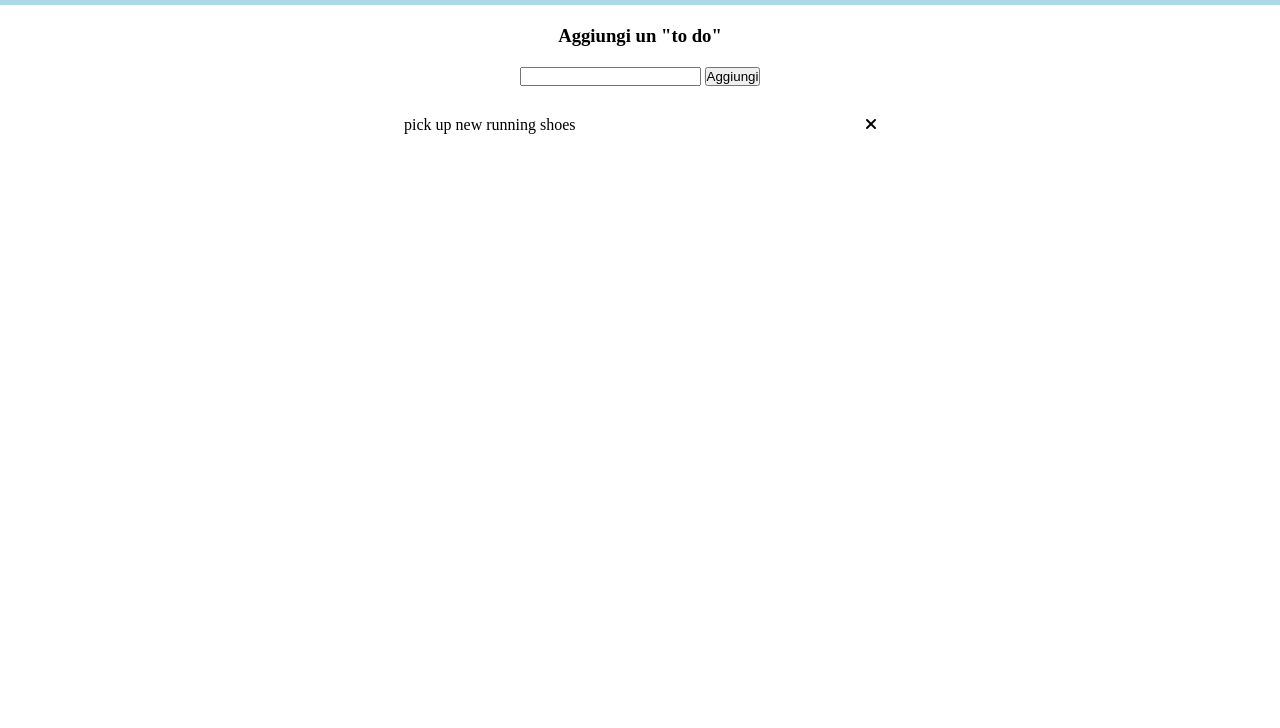
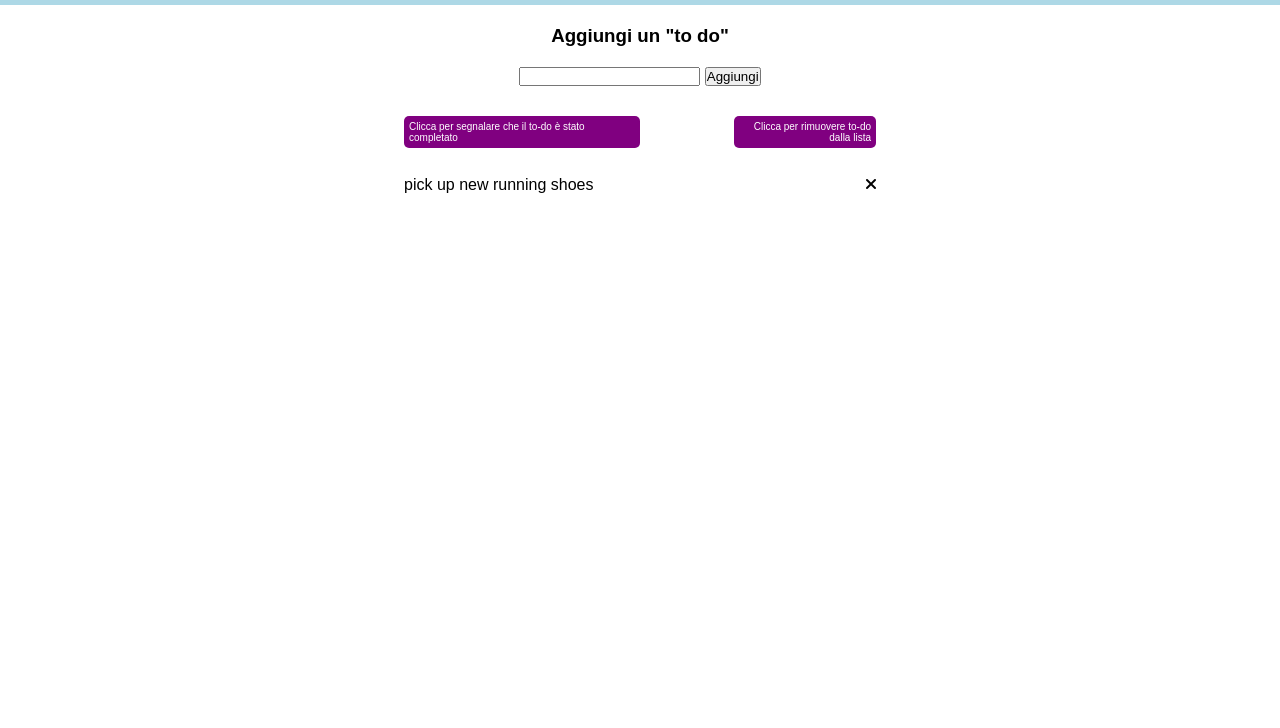
Before and after one commit to katiemathis/vue-todolist, a plain HTML site: page index.html in a window 1280 px wide. Shown: the part 72-800 px from the top of the page. Drawn offline with nearby package versions, Linux system fonts and the light colour scheme.

Commit message:
aggiustameni styling

```diff
--- a/index.html
+++ b/index.html
@@ -23,15 +23,22 @@
                 <input type="text" v-model="newtodo" @keyup.enter="addToDo">
                 <button @click="addToDo">Aggiungi</button>
                 <div class="todo-list">
+                    <ul>
+                        <li>
+                            <p id="instruction-1">Clicca per segnalare che il to-do è stato completato</span>
+                            <p id="instruction-2">Clicca per rimuovere to-do dalla lista</p>
+                        </li>
+                    </ul>
+                    <div class="clearfix"></div>
                     <ul v-if="todos.length > 0">
-                        <li v-for="(todo, index) in todos">
+                        <li v-for="(todo, index) in todos" class="todos">
                             <span @click="doneTask(index)" :class="(todo.done==true)?'doneClass':''">{{todo.text}}</span>
                             <i class="fa-solid fa-xmark" @click="removeToDo(index)"></i>
                         </li>
 
                     </ul>
                     <ul v-else>
-                        <h3>Non ci sono elementi nella lista</h3>
+                        <h3>Non hai niente da fare oggi</h3>
                     <ul>
                 </div>
 
--- a/style.css
+++ b/style.css
@@ -2,6 +2,7 @@
     padding: 0;
     margin: 0;
     box-sizing: border-box;
+    font-family: sans-serif;
 }
 
 header {
@@ -13,6 +14,7 @@ header {
 
 h3 {
     margin-bottom: 20px;
+    text-align: center;
 }
 
 .container {
@@ -43,8 +45,37 @@ h3 {
     float: right;
 
 }
+#instruction-1 {
+    float: left;
+    float: top;
+    text-overflow: wrap;
+    width: 50%;
+    background-color: purple;
+    border-radius: 5px;
+    margin-right: 5px;
+    padding: 5px;
+    color: white;
+    font-size: 10px;
+}
 
-.todo-list ul li:hover {
+#instruction-2 {
+    float: right;
+    float: top;
+    text-overflow: wrap;
+    width: 30%;
+    background-color: purple;
+    border-radius: 5px;
+    margin-left: 5px;
+    padding: 5px;
+    color: white;
+    font-size: 10px;
+    text-align: right;
+}
+.clearfix {
+    overflow: auto;
+  }
+
+.todo-list ul li.todos:hover {
     cursor: pointer;
     background-color: lightcyan;
 }
```
